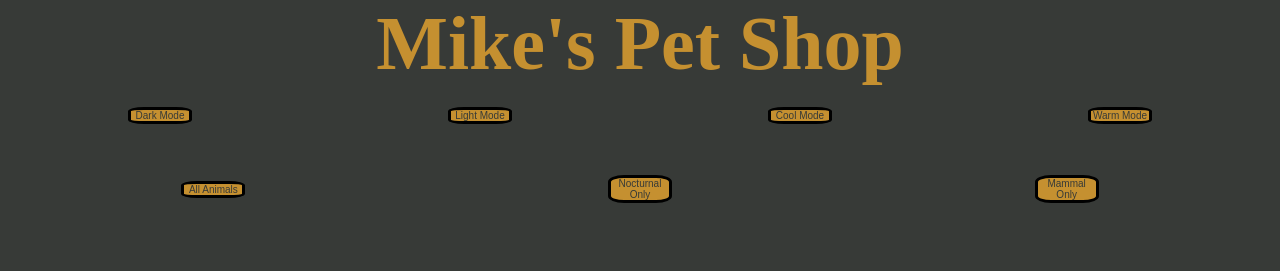
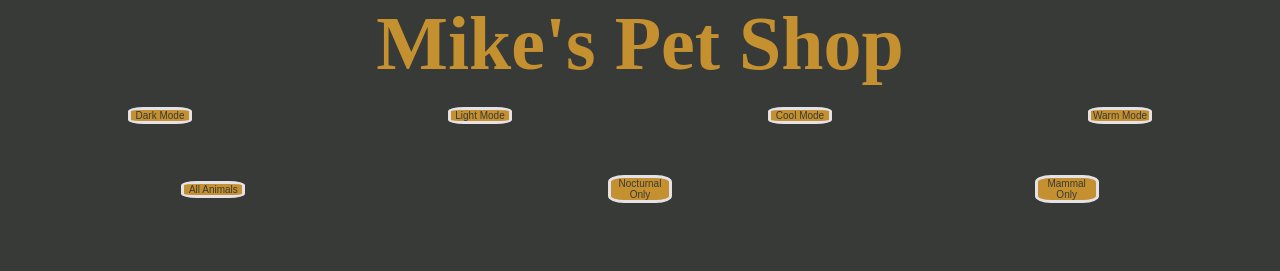
Before and after one commit to staten-island-tech/vite-project-Kaibolt, a website built with Vite: page vite-project/index.html in a window 1280 px wide. Shown: the top 271 px of the page. Built offline with nearby package versions, Linux system fonts and the light colour scheme.

Commit message:
Update style.css

```diff
--- a/vite-project/CSS/style.css
+++ b/vite-project/CSS/style.css
@@ -83,5 +83,5 @@ Button{
   font-size: 2.3rem;
   text-align: center;}
 button{
-  border-radius: 25%; border: 3px solid black;
+  border-radius: 25%; border: 3px solid var(--secondary);
 }
```
